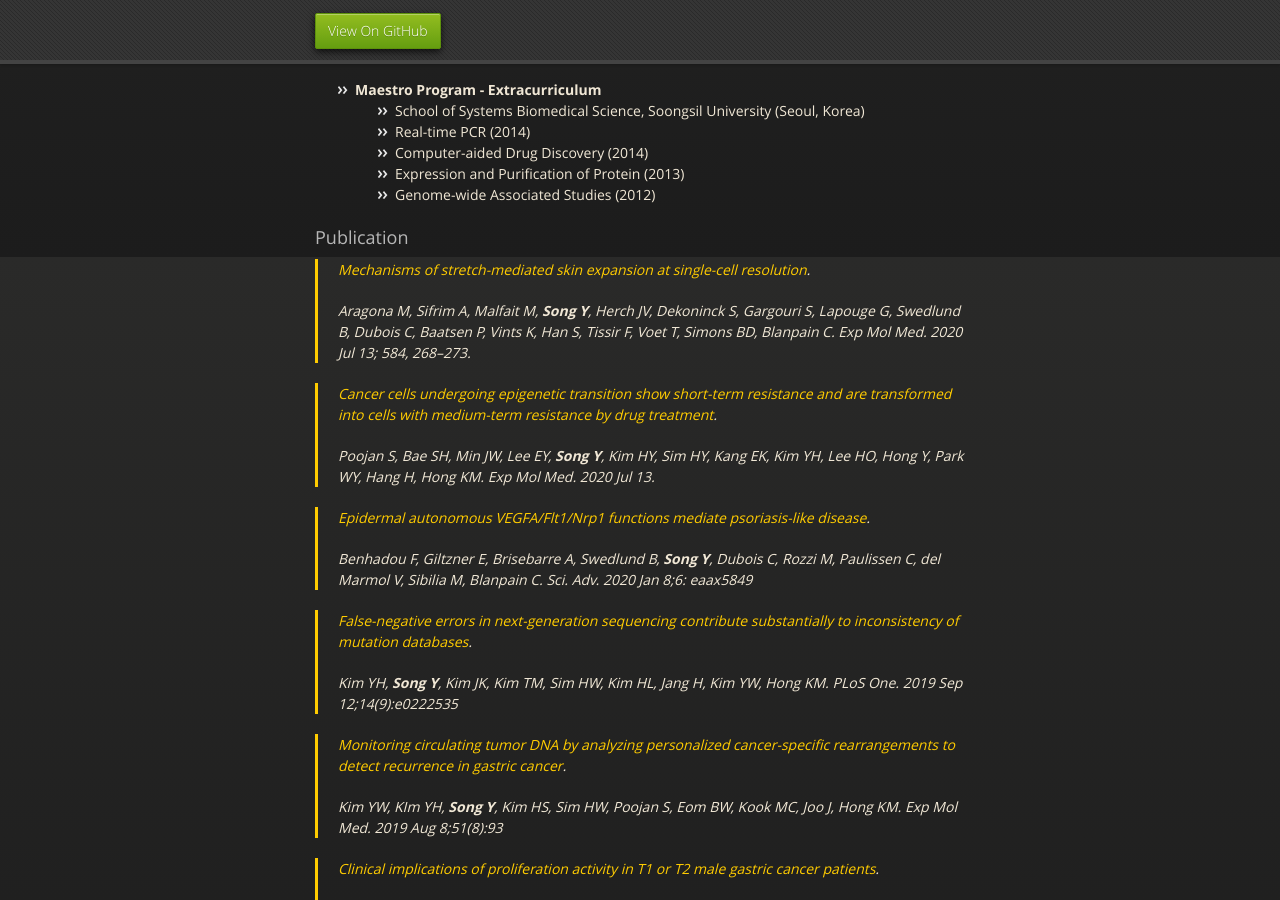
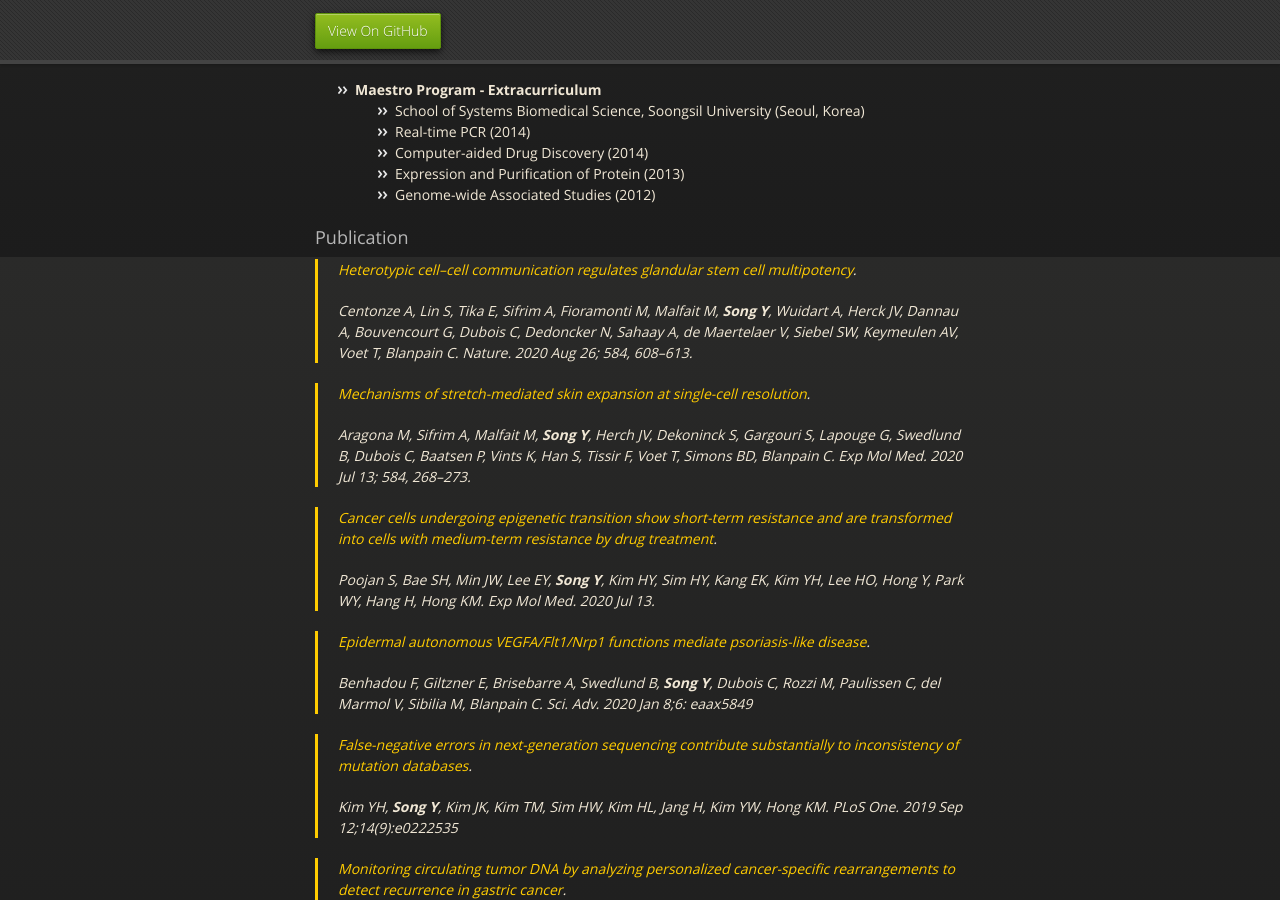
Before and after one commit to yurasong/yurasong.github.io, a Jekyll site: the page built from index.md, in a window 1280 px wide and 900 px high, scrolled down 2443 px. Built offline with Jekyll 4.4.1, drawn with Linux system fonts in a browser that asks for light colours; our own code applies the rules of GitHub Pages for plain Markdown files.

Commit message:
publication

```diff
--- a/index.md
+++ b/index.md
@@ -106,6 +106,10 @@ My ultimate goal studying bioinformatics and cancer biology is finding the new w
   - Genome-wide Associated Studies (2012)
 
 ### Publication
+
+> [Heterotypic cell–cell communication regulates glandular stem cell multipotency](https://www.nature.com/articles/s41586-020-2632-y).
+>
+> Centonze A, Lin S, Tika E, Sifrim A, Fioramonti M, Malfait M, **Song Y**, Wuidart A, Herck JV, Dannau A, Bouvencourt G, Dubois C, Dedoncker N, Sahaay A, de Maertelaer V, Siebel SW, Keymeulen AV, Voet T, Blanpain C. Nature. 2020 Aug 26; 584, 608–613.
 
 > [Mechanisms of stretch-mediated skin expansion at single-cell resolution](https://www.nature.com/articles/s41586-020-2555-7).
 >
```
